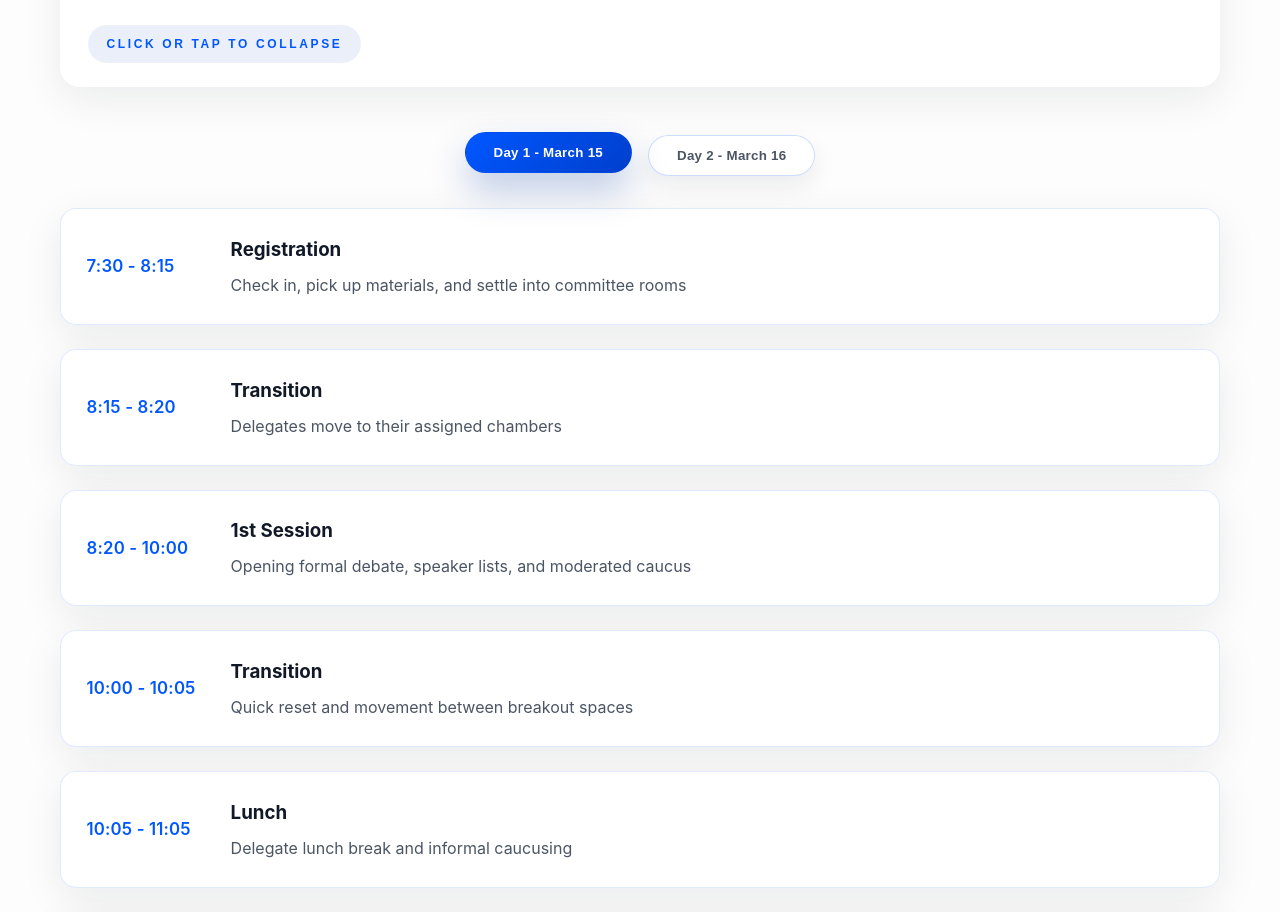
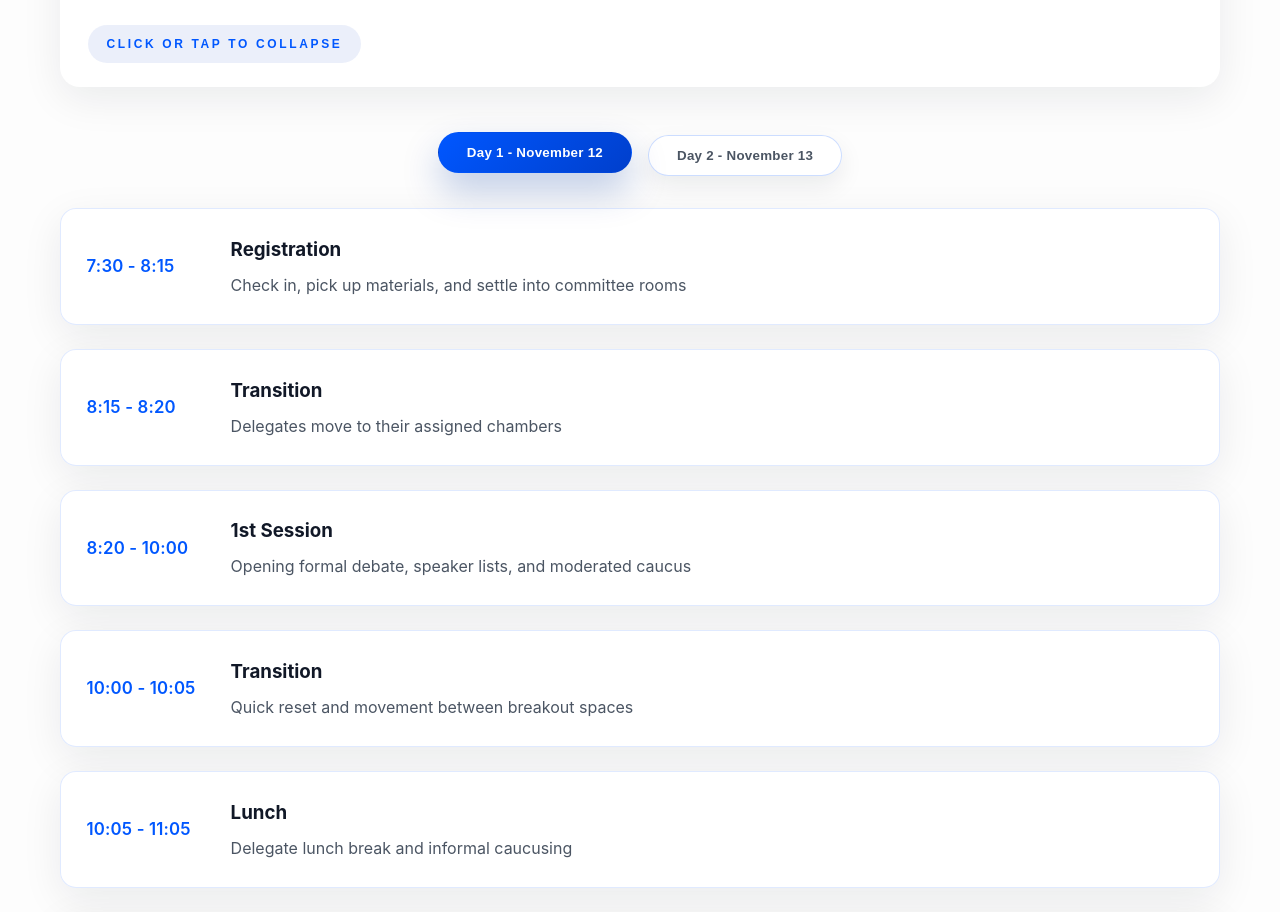
Before and after one commit to EsElCamii/nicmun-online, a plain HTML site: page index.html in a window 1280 px wide. Shown: the part 4421-5333 px from the top of the page. Drawn offline with Linux system fonts and the light colour scheme.

Commit message:
fix date

```diff
--- a/index.html
+++ b/index.html
@@ -413,10 +413,10 @@
         >
           <div class="schedule-tabs">
             <button class="tab-button active" data-day="1">
-              Day 1 - March 15
+              Day 1 - November 12
             </button>
             <button class="tab-button" data-day="2">
-              Day 2 - March 16
+              Day 2 - November 13
             </button>
           </div>
 
```
